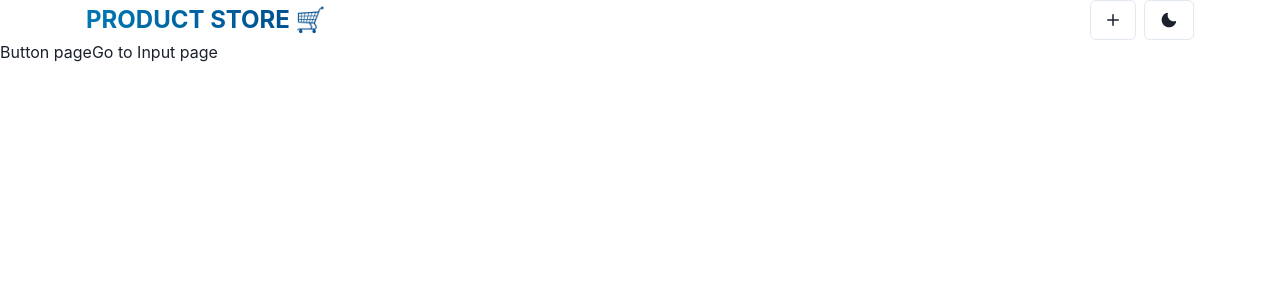
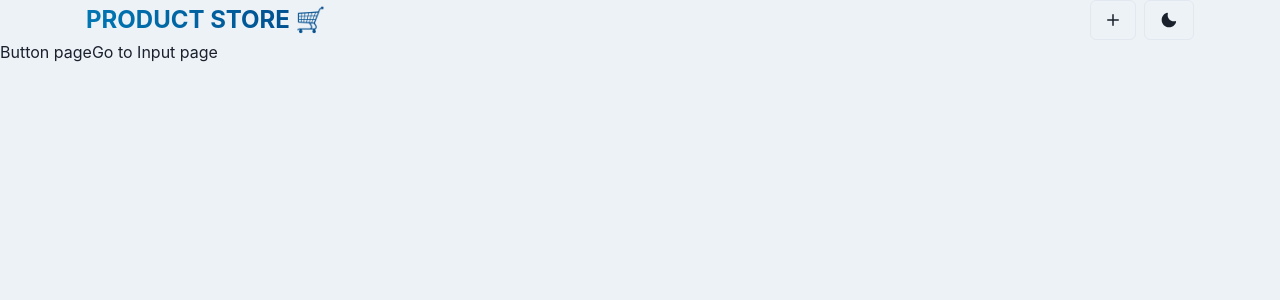
Before and after one commit to Rinidh/MERN-app, a React (Vite) app in the folder frontend/: page / in a window 1280 px wide. Shown: the top 300 px of the page. Built offline with nearby package versions, Linux system fonts and the light colour scheme.

Commit message:
feat: update background color basing on theme to gray.100 in light and gray.900 in dark modes

```diff
--- a/frontend/src/App.jsx
+++ b/frontend/src/App.jsx
@@ -1,12 +1,12 @@
 import { useState } from "react";
 import "./App.css";
-import { Button, ButtonGroup, Input } from "@chakra-ui/react";
+import { Input, Box, useColorModeValue } from "@chakra-ui/react";
 import { Link, Route, Routes } from "react-router-dom";
 import { Navbar } from "./components/Navbar";
 
 function App() {
   return (
-    <>
+    <Box bg={useColorModeValue("gray.100", "gray.900")} minH={"100vh"}>
       <Navbar />
       <Routes>
         <Route
@@ -29,7 +29,7 @@ function App() {
           }
         />
       </Routes>
-    </>
+    </Box>
   );
 }
 
```
